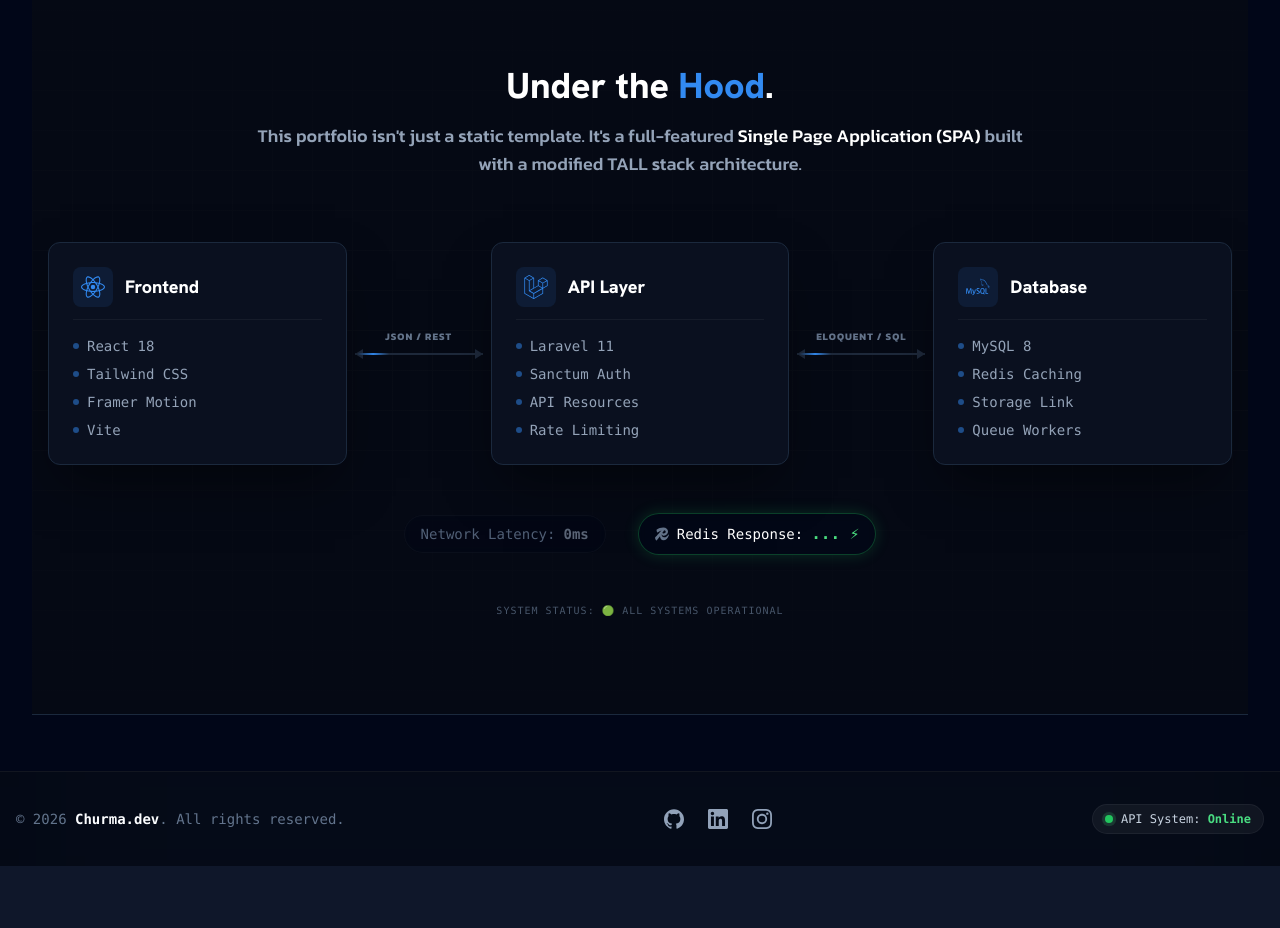
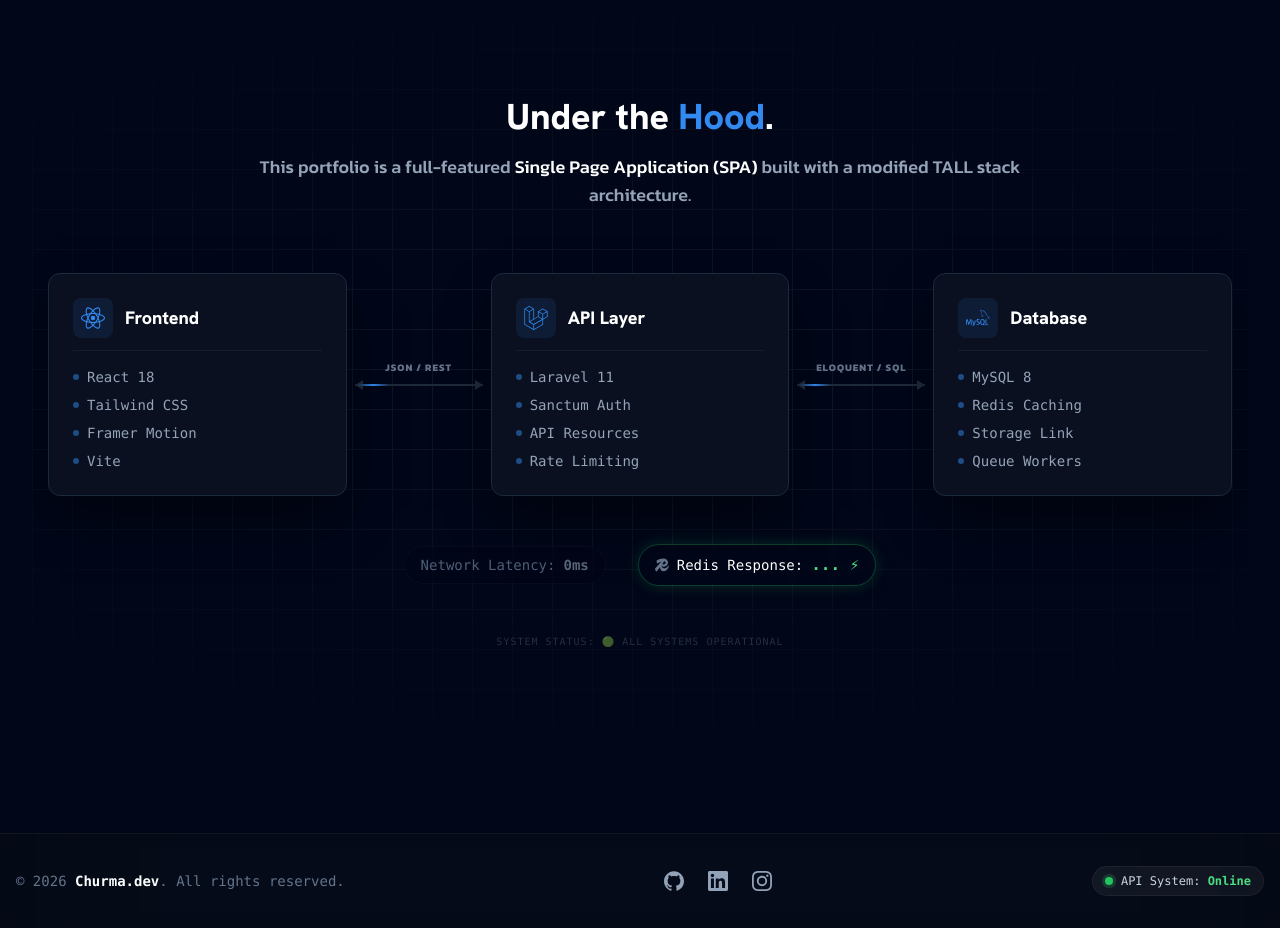
Before and after one commit to Churma16/portfolio-frontend-react, a React (Vite) app: page / in a window 1280 px wide. Shown: the part 3100-4028 px from the top of the page. Before the commit the page ends 3966 px from the top, so only its background shows below. Built offline with nearby package versions, Linux system fonts and the light colour scheme; no server answers.

Commit message:
feat: update ArchitectureSection for improved background and layout effects

```diff
--- a/src/components/layout/ArchitectureSection.tsx
+++ b/src/components/layout/ArchitectureSection.tsx
@@ -3,20 +3,33 @@
 
 export default function ArchitectureSection() {
     return (
-        <section className="relative py-24 border-y border-lara-border overflow-hidden bg-[#050914]">
-            {/* --- BACKGROUND GRID PATTERN (CSS TRICK) --- */}
+        // 1. Hapus bg-[#050914], ganti jadi relative saja (transparan/ikut body)
+        // 2. Hapus border-y kalau mau benar-benar seamless (opsional)
+        <section className="relative py-32 overflow-hidden">
+            {/* --- REVISI BACKGROUND: SPOTLIGHT EFFECT --- */}
+
+            {/* Layer 1: Grid Pattern dengan Masking Radial */}
+            {/* Grid hanya muncul di tengah dan memudar ke transparan di pinggir */}
+            <div className="absolute inset-0 z-0 pointer-events-none">
                 <div
-                className="absolute inset-0 pointer-events-none opacity-[0.03]"
+                    className="absolute inset-0 opacity-[0.15]"
                     style={{
                         backgroundImage: `
                     linear-gradient(to right, #808080 1px, transparent 1px),
                     linear-gradient(to bottom, #808080 1px, transparent 1px)
                 `,
                         backgroundSize: "40px 40px",
+                        // KUNCI: Masking agar grid tidak kotak, tapi lonjong memudar
+                        maskImage:
+                            "radial-gradient(ellipse 80% 50% at 50% 50%, black 0%, transparent 100%)",
+                        WebkitMaskImage:
+                            "radial-gradient(ellipse 80% 50% at 50% 50%, black 0%, transparent 100%)",
                     }}
                 />
-            {/* Vignette biar grid-nya nge-fade di pinggir */}
-            <div className="absolute inset-0 bg-gradient-to-t from-[#050914] via-transparent to-[#050914]" />
+            </div>
+
+            {/* Layer 2: Glow Biru Samar di Tengah (Biar diagramnya "pop") */}
+            <div className="absolute top-1/2 left-1/2 -translate-x-1/2 -translate-y-1/2 w-3/4 h-1/2 bg-lara-blue/5 blur-[120px] rounded-full -z-10" />
 
             <div className="container mx-auto px-4 relative z-10">
                 {/* HEADER */}
@@ -25,8 +38,7 @@
                         Under the <span className="text-lara-blue">Hood</span>.
                     </h2>
                     <p className="text-slate-400 text-lg">
-                        This portfolio isn't just a static template. It's a
-                        full-featured{" "}
+                        This portfolio is a full-featured{" "}
                         <span className="text-white font-medium">
                             Single Page Application (SPA)
                         </span>{" "}
@@ -40,8 +52,7 @@
                 {/* STATS */}
                 <LiveStats />
 
-                {/* FOOTNOTE */}
-                <p className="text-center text-[10px] text-slate-600 font-mono mt-12 uppercase tracking-widest">
+                <p className="text-center text-[10px] text-slate-600 font-mono mt-12 uppercase tracking-widest opacity-50">
                     System Status: 🟢 All Systems Operational
                 </p>
             </div>
```
Lines whose indentation alone changed are shown as unchanged.
